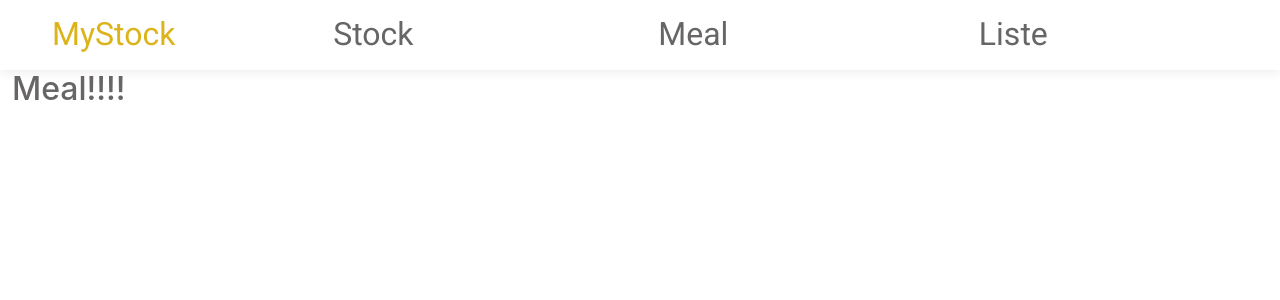
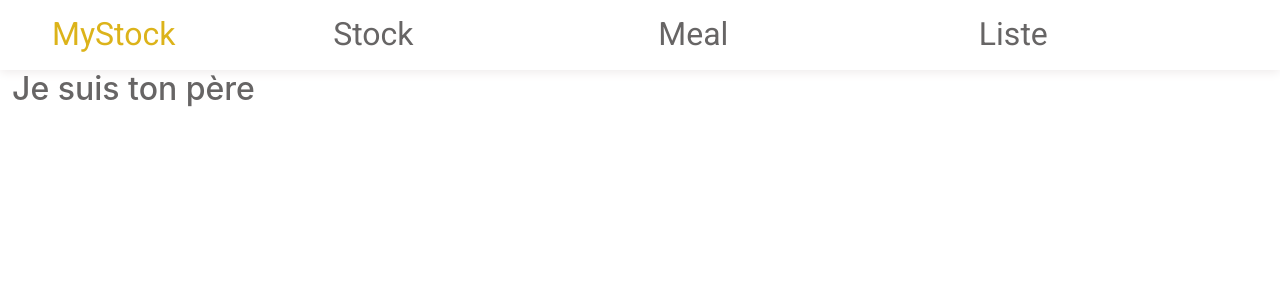
Before and after one commit to plouiserre/ShoppingManagerV2, a React (Create React App) app in the folder shopping-manager-front/: page /Meal in a window 1280 px wide. Shown: the top 300 px of the page. Built offline with nearby package versions, Linux system fonts and the light colour scheme.

Commit message:
init meal list

```diff
--- /dev/null
+++ b/shopping-manager-front/src/components/MealList/MealList.jsx
@@ -0,0 +1,5 @@
+import s from "./style.module.css";
+
+export function MealList() {
+  return <h1>Je suis ton père</h1>;
+}
--- a/shopping-manager-front/src/pages/Meal/Meal.jsx
+++ b/shopping-manager-front/src/pages/Meal/Meal.jsx
@@ -1,3 +1,5 @@
+import { MealList } from "../../components/MealList/MealList";
+
 export function Meal() {
-  return <h1>Meal!!!!</h1>;
+  return <MealList />;
 }
```
Also changed, not shown: shopping-manager-front/src/components/MealList/style.module.css (added).
